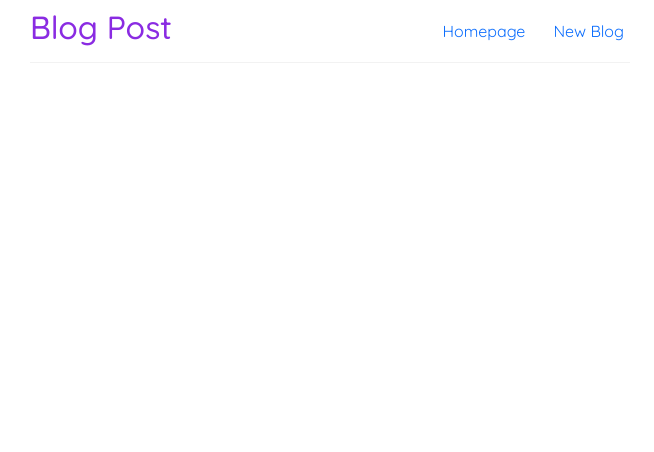
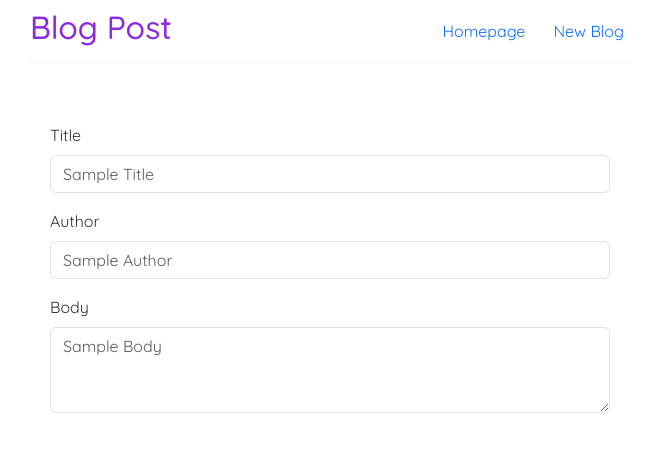
Before and after one commit to vincentrono254/React-blog, a React (Create React App) app: page /about in a window 1280 px wide. Shown: the top 452 px of the page, without its empty margins (310-964 px from the left). Built offline with nearby package versions, Linux system fonts and the light colour scheme.

Commit message:
react router first app

```diff
--- a/package.json
+++ b/package.json
@@ -8,6 +8,7 @@
     "@testing-library/user-event": "^13.5.0",
     "bootstrap": "^5.3.3",
     "react": "^18.3.1",
+    "react-bootstrap": "^2.10.2",
     "react-dom": "^18.3.1",
     "react-router-dom": "^5.3.4",
     "react-scripts": "^5.0.1",
--- a/src/App.js
+++ b/src/App.js
@@ -1,19 +1,22 @@
 import "./App.css";
 import { BrowserRouter as Router, Route, Switch } from "react-router-dom";
-import Home from "./components/Home";
-// import Create from "./components/Create";
-// import Navbar from "./components/Navbar";
+import Navbar from "./Components/Navbar";
+import Home from "./Components/Home";
+import Create from "./Components/Create";
 
 function App() {
   return (
     <Router>
       <div className="App">
-        <Home />
-
+        <Navbar />
         <div className="content">
           <Switch>
-            <Route exact path="/"></Route>
-            <Route exact path="/"></Route>
+            <Route exact path="/">
+              <Home />
+            </Route>
+            <Route path="/about">
+              <Create />
+            </Route>
           </Switch>
         </div>
       </div>
--- a/src/components/Create.js
+++ b/src/components/Create.js
@@ -1,76 +1,72 @@
+// const About = () => {
+//   return (
+//     <div>
+//       <h1>About Us</h1>
+//       <p>
+//         We are a team of developers who love building cool things on the web.
+//         Contact us at{" "}
+//         <a href="mailto:contact@example.com">contact@example.com</a>.
+//       </p>
+//     </div>
+//   );
+// };
+
+// export default About;
 import { useState } from "react";
+import { Form } from "react-bootstrap";
 
-const UserInput = () => {
+const Create = () => {
   const [data, setData] = useState({
-    firstname: "",
-    lastname: "",
-    age: "",
-    course: "",
+    title: "",
+    author: "",
+    body: "",
   });
-
-  const handleInput = (e) => {
-    const { name, value } = e.target;
+  const handleOnchange = (event) => {
+    const { name, value } = event.target;
     setData((prev) => {
       return { ...prev, [name]: value };
     });
   };
-
-  const handleSubmit = (e) => {
-    // submit handle
-  };
-
   return (
     <div>
-      <form onSubmit={handleSubmit}>
-        <label>Firstname</label>
-        <br />
-        <input
+      <Form.Group className="mb-3" controlId="exampleForm.controlInput">
+        <Form.Label>Title</Form.Label>
+        <Form.Control
+          name="title"
           type="text"
-          name="firstname"
-          onChange={handleInput}
-          placeholder="enter your firstname"
-        ></input>
-        <br />
+          Placeholder="Sample Title"
+          onChange={handleOnchange}
+          value={data.title}
+        ></Form.Control>
+      </Form.Group>
 
-        <label>Lastname</label>
-        <br />
-        <input
+      <Form.Group className="mb-3" controlId="exampleForm.controlInput">
+        <Form.Label>Author</Form.Label>
+        <Form.Control
+          name="author"
           type="text"
-          name="lastname"
-          onChange={handleInput}
-          placeholder="enter your lastname"
-        ></input>
-        <br />
+          Placeholder="Sample Author"
+          onChange={handleOnchange}
+          value={data.author}
+        ></Form.Control>
+      </Form.Group>
 
-        <label>Age</label>
-        <br />
-        <input
-          type="text"
-          name="age"
-          onChange={handleInput}
-          placeholder="enter your age"
-        ></input>
-        <br />
-
-        <label>Course</label>
-        <br />
-        <input
-          type="text"
-          name="course"
-          onChange={handleInput}
-          placeholder="enter your course"
-        ></input>
-        <br />
-
-        <button type="submit">Submit</button>
-      </form>
-
-      <p>{data.firstname}</p>
-      <p>{data.lastname}</p>
-      <p>{data.age}</p>
-      <p>{data.course}</p>
+      <Form.Group className="mb-3" controlId="exampleForm.controlTextarea">
+        <Form.Label>Body</Form.Label>
+        <Form.Control
+          name="body"
+          as="textarea"
+          Placeholder="Sample Body"
+          rows={3}
+          onChange={handleOnchange}
+          value={data.body}
+        ></Form.Control>
+      </Form.Group>
+      <p>{data.title}</p>
+      <p>{data.author}</p>
+      <p>{data.body}</p>
     </div>
   );
 };
 
-export default UserInput;
+export default Create;
--- a/src/components/Home.js
+++ b/src/components/Home.js
@@ -2,13 +2,12 @@ import { Link } from "react-router-dom";
 
 const Home = () => {
   return (
-    <nav className="navbar">
-      <h2>Blog Post</h2>
-      <div className="links">
-        <Link to="/">Homepage</Link>
-        <Link to="/Create">New Blog</Link>
-      </div>
-    </nav>
+    <div>
+      <h1>Welcome to the Homepage!</h1>
+      <Link to="/create" className="button">
+        Create a new blog post
+      </Link>
+    </div>
   );
 };
 
--- a/src/components/Navbar.js
+++ b/src/components/Navbar.js
@@ -1,14 +1,15 @@
-import { link } from "react-router-dom";
+import { Link } from "react-router-dom";
 
 const Navbar = () => {
   return (
     <nav className="navbar">
-      <h2>Blog post</h2>
+      <h2>Blog Post</h2>
       <div className="links">
-        <link to="/">Home</link>
-        <link to="Create">About</link>
+        <Link to="/">Homepage</Link>
+        <Link to="/about">New Blog</Link>
       </div>
     </nav>
   );
 };
+
 export default Navbar;
--- a/src/index.css
+++ b/src/index.css
@@ -31,4 +31,5 @@
   max-width: 600px;
   margin: 40px auto;
   padding: 20px;
+  text-align: left;
 }
```
Also changed, not shown: 1 other file (tests, documents, lock files or other folders).
